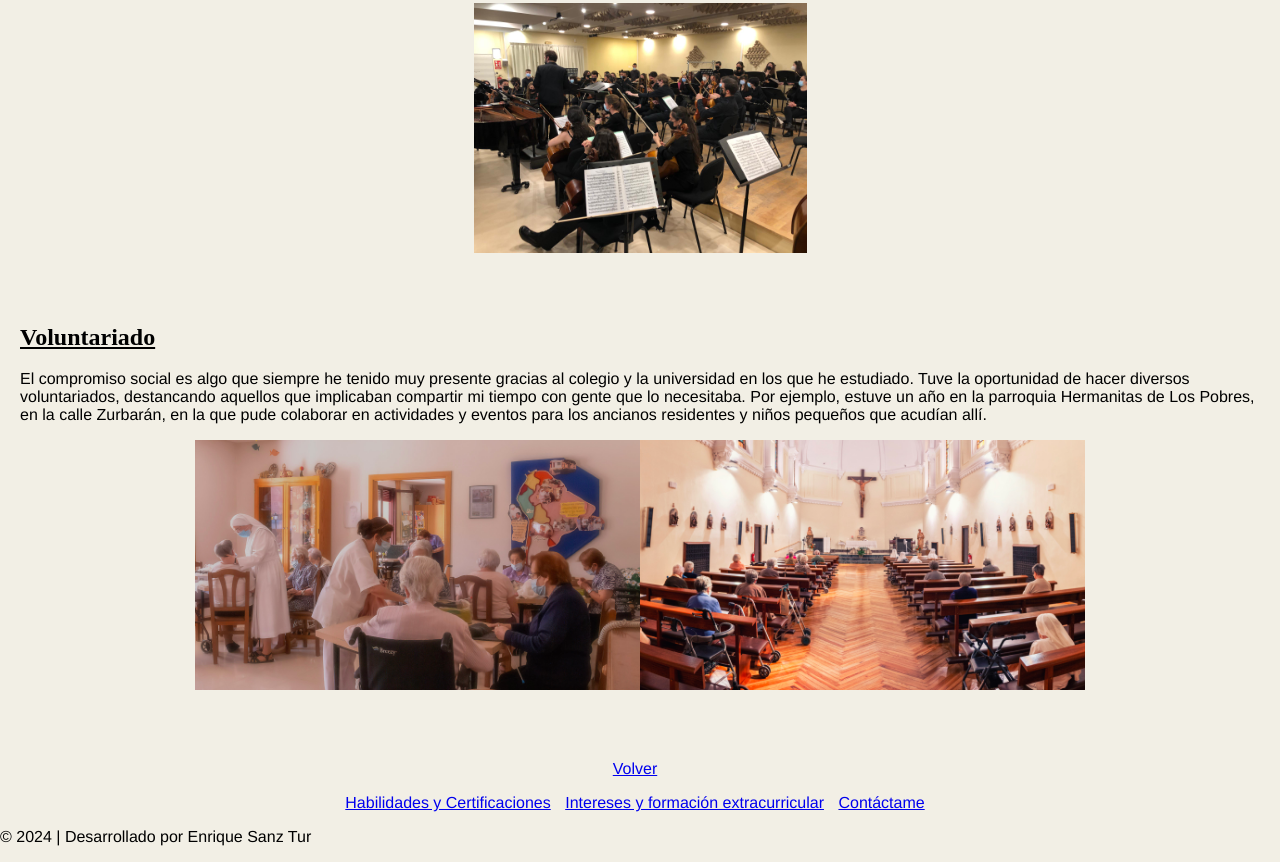
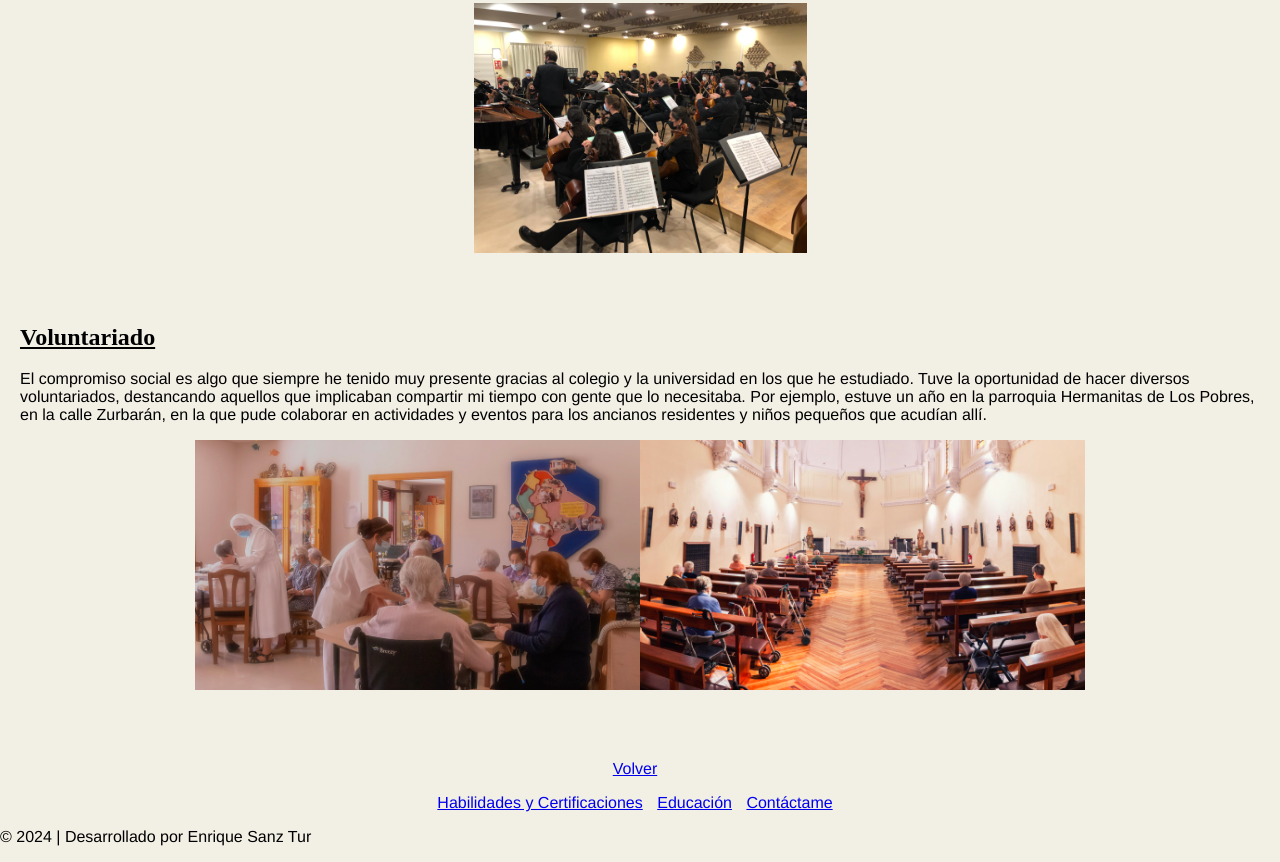
Before and after one commit to Enriquesanzzz/p2, a plain HTML site: page intereses.html in a window 1280 px wide. Shown: the part 1852-2714 px from the top of the page. Drawn offline with Linux system fonts and the light colour scheme.

Commit message:
Add files via upload

```diff
--- a/intereses.html
+++ b/intereses.html
@@ -127,7 +127,7 @@
             <nav style="text-align: center;">
                 <ul>
                     <li><a href="habilidades.html">Habilidades y Certificaciones</a></li>
-                    <li><a href="intereses.html">Intereses y formación extracurricular</a></li>
+                    <li><a href="educacion.html">Educación</a></li>
                     <li><a href="contacto.html">Contáctame</a></li>
                 </ul>
             </nav>
```
